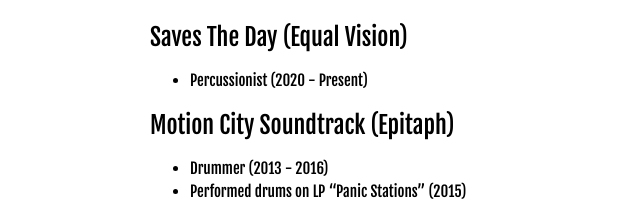
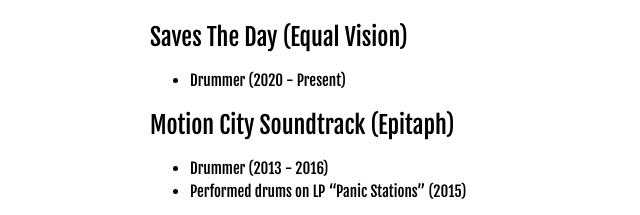
Before and after one commit to HeatherStoffels/claudiorivera.github.io, a plain HTML site: page experience.html in a window 1280 px wide. Shown: the part 555-770 px from the top of the page, 0-640 px from the left. Drawn offline with nearby package versions, Linux system fonts and the light colour scheme.

Commit message:
Back to drummer

```diff
--- a/experience.html
+++ b/experience.html
@@ -63,7 +63,7 @@
                 <h3>Saves The Day (Equal Vision)</h3>
                 <ul>
 
-                    <li>Percussionist (2020 - Present)</li>
+                    <li>Drummer (2020 - Present)</li>
 
                 </ul>
 
```
